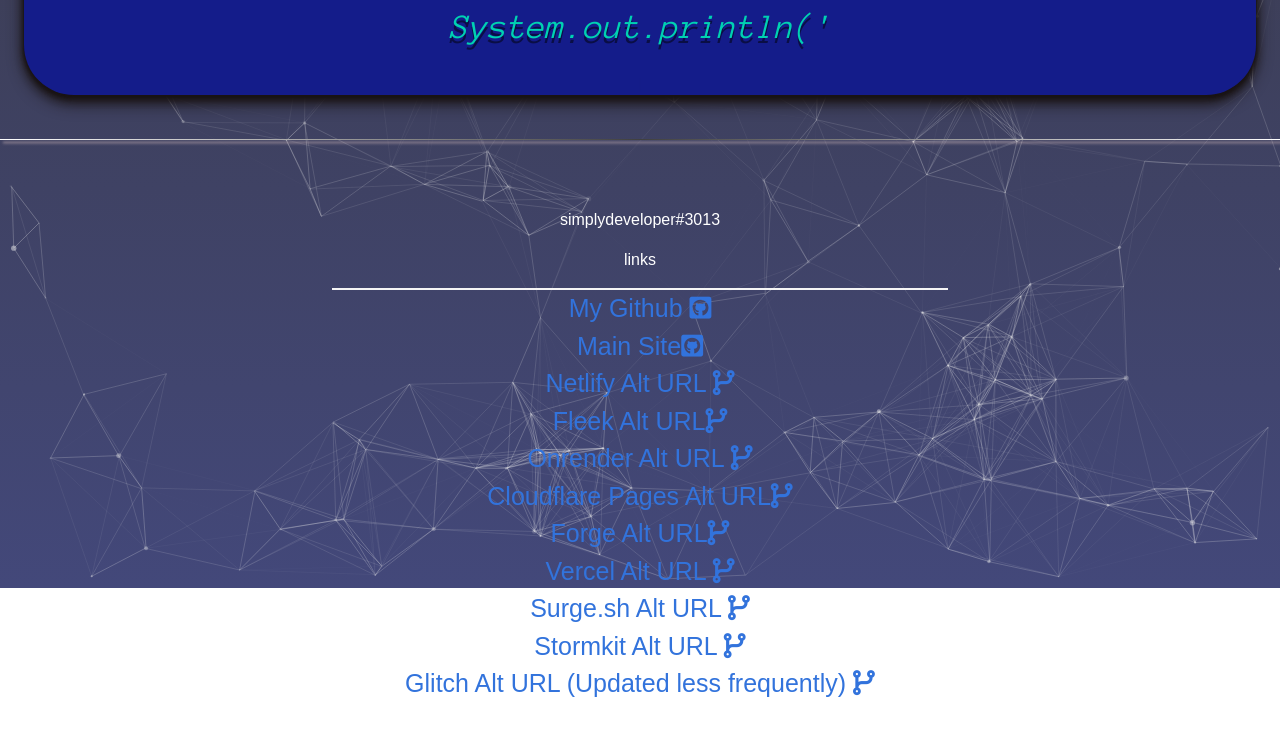
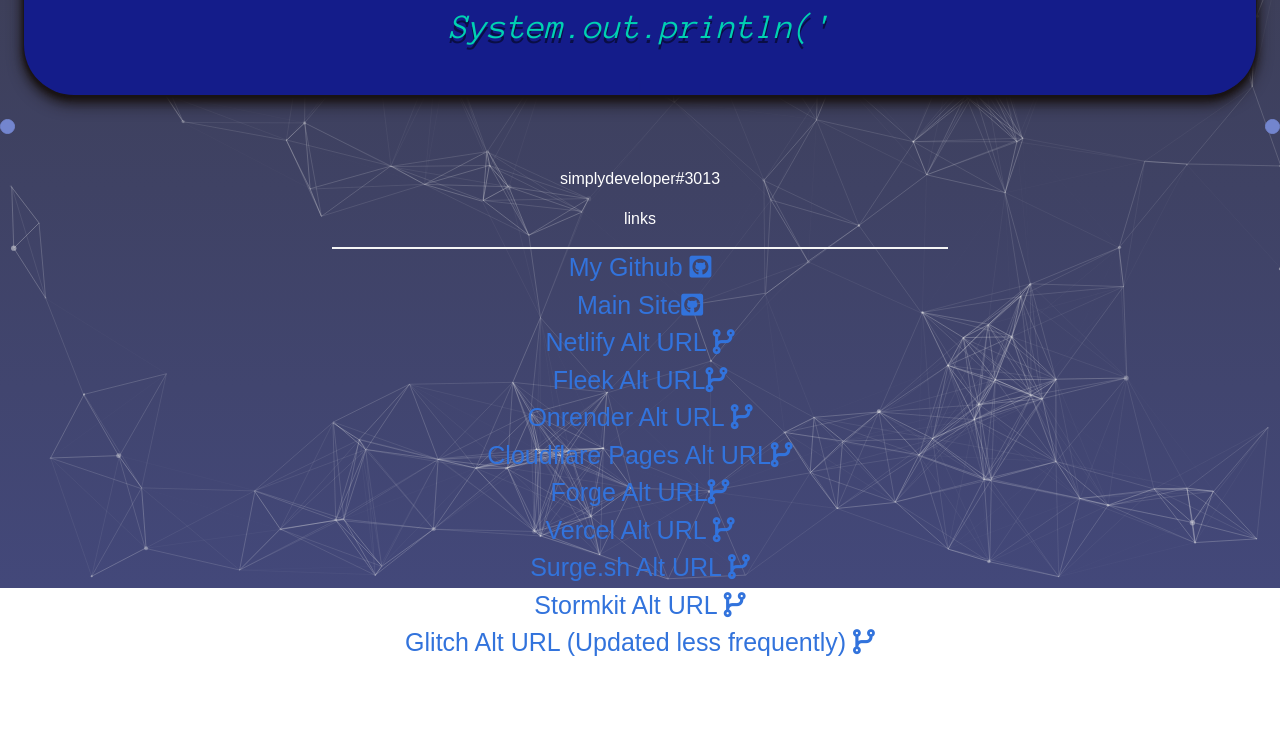
Before and after one commit to schooldev49/hellopog, a plain HTML site: page index.html in a window 1280 px wide. Shown: the part 212-948 px from the top of the page. Drawn offline with nearby package versions, Linux system fonts and the light colour scheme; animation ran at ten frames a second; a script that the page names is missing.

Commit message:
make look better

```diff
--- a/index.html
+++ b/index.html
@@ -89,7 +89,10 @@ crossorigin="anonymous"></script>
 
         </div>
     </div>
-    <hr class='hrcolori'>
+<div class="form-group">
+    <div class="circle" style="float:left"></div>
+    <div class="circle" style="float: right;"></div>
+</div>
     <footer style='border-radius: 30px; padding: 3rem 1.5rem 6rem;
     ' data-aos="flip-left">
       <div class="content">
--- a/style1.css
+++ b/style1.css
@@ -62,7 +62,20 @@ width: 100%;
 
 
   }
+  .form-group {
+    background:linear-gradient(to top,#cccccc,#cccccc) repeat-x center;
+    background-size:2px 2px;
+    min-width:50px;
 
+}
+.circle {
+    background: #7385ce;
+    width: 15px;
+    height: 15px;
+    border-radius: 50%;
+    border:1px solid #7385ce;
+    margin:auto;
+}
 #particles-js {
    position: fixed;
     top: 0;
```
